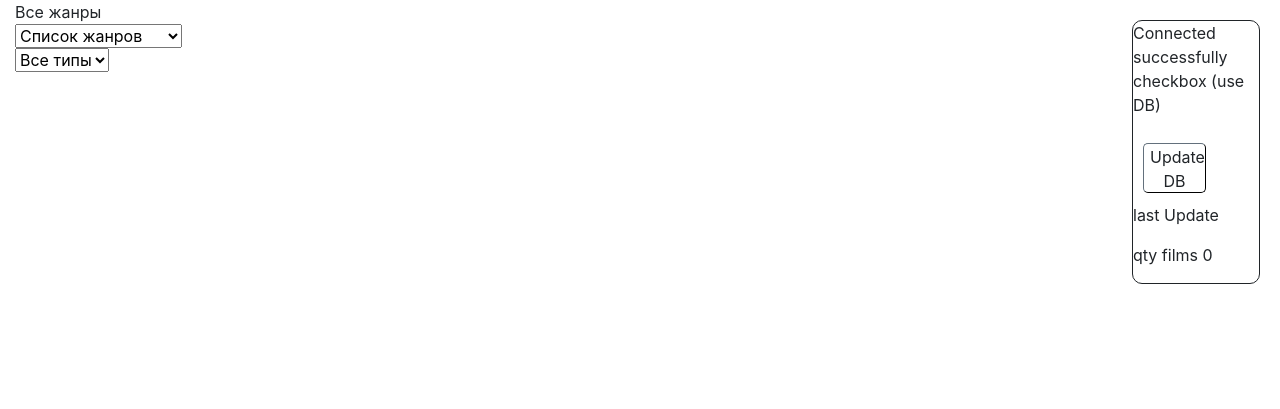
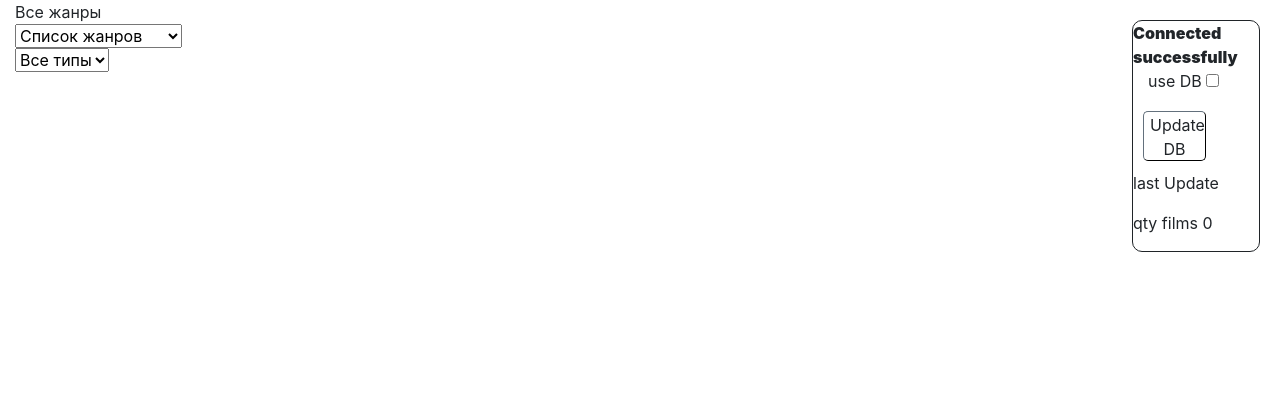
Before and after one commit to serby888/kinopoisk-randomizer, a PHP site: page / in a window 1280 px wide. Shown: the top 409 px of the page. Run offline with PHP 8.4, Linux system fonts and the light colour scheme; data that the repository does not hold is empty; style sheets or scripts are compiled from the project's sources.

Commit message:
add status connection

```diff
--- a/classes/Kinopoisk_Database.php
+++ b/classes/Kinopoisk_Database.php
@@ -4,6 +4,11 @@
 class Kinopoisk_Database
 {
     private $films, $conn, $db_name;
+
+    public $status = [
+        'status' => false,
+        'message' => 'Connection failed'
+    ];
 
 
     function __construct()
@@ -16,7 +21,9 @@ class Kinopoisk_Database
         if ($this->conn->connect_error) {
             die("Connection failed: " . $this->conn->connect_error);
         }
-        echo "Connected successfully";
+
+        $this->status['status'] = true;
+        $this->status['message'] = "Connected successfully";
     }
 
     private function _preUpdate() {
--- a/index.php
+++ b/index.php
@@ -79,7 +79,13 @@
                 include('classes/Kinopoisk_Database.php');
                 $kinopoisk = new Kinopoisk_Database();
             ?>
-            <p>checkbox (use DB)</p>
+            <span class="status-connection <?= $kinopoisk->status['status'] ? 'success' : 'error' ?>"><?= $kinopoisk->status['message'] ?></span>
+
+            <label class="container">use DB
+                <input type="checkbox">
+                <span class="checkmark"></span>
+            </label>
+
             <button class="button button-minimalistic" id="updateDatabase" type="button">Update DB</button>
             <p>last Update <?= $kinopoisk->getLastUpdateDate() ?></p>
             <p>qty films <?= $kinopoisk->getCountFilms() ?></p>
```
